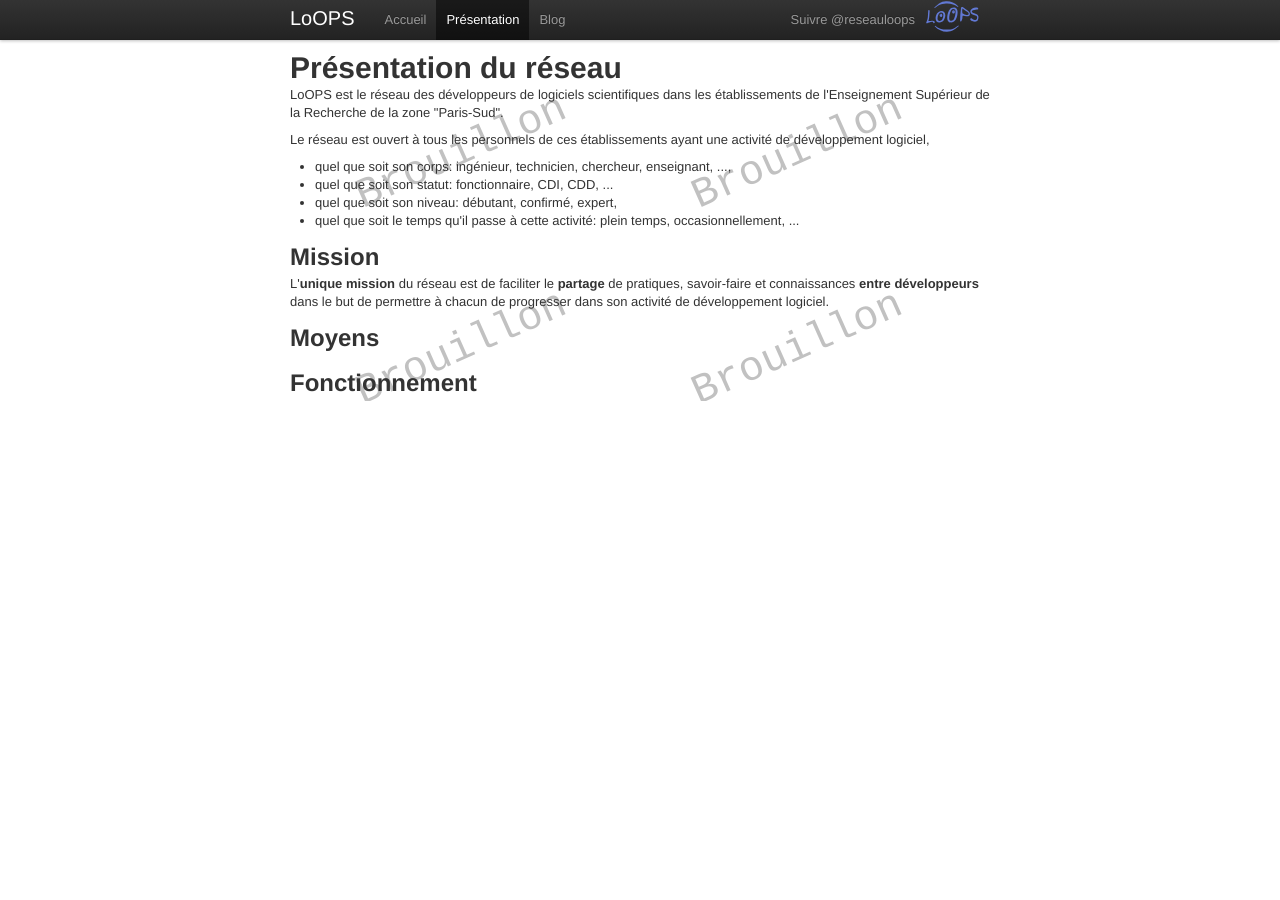
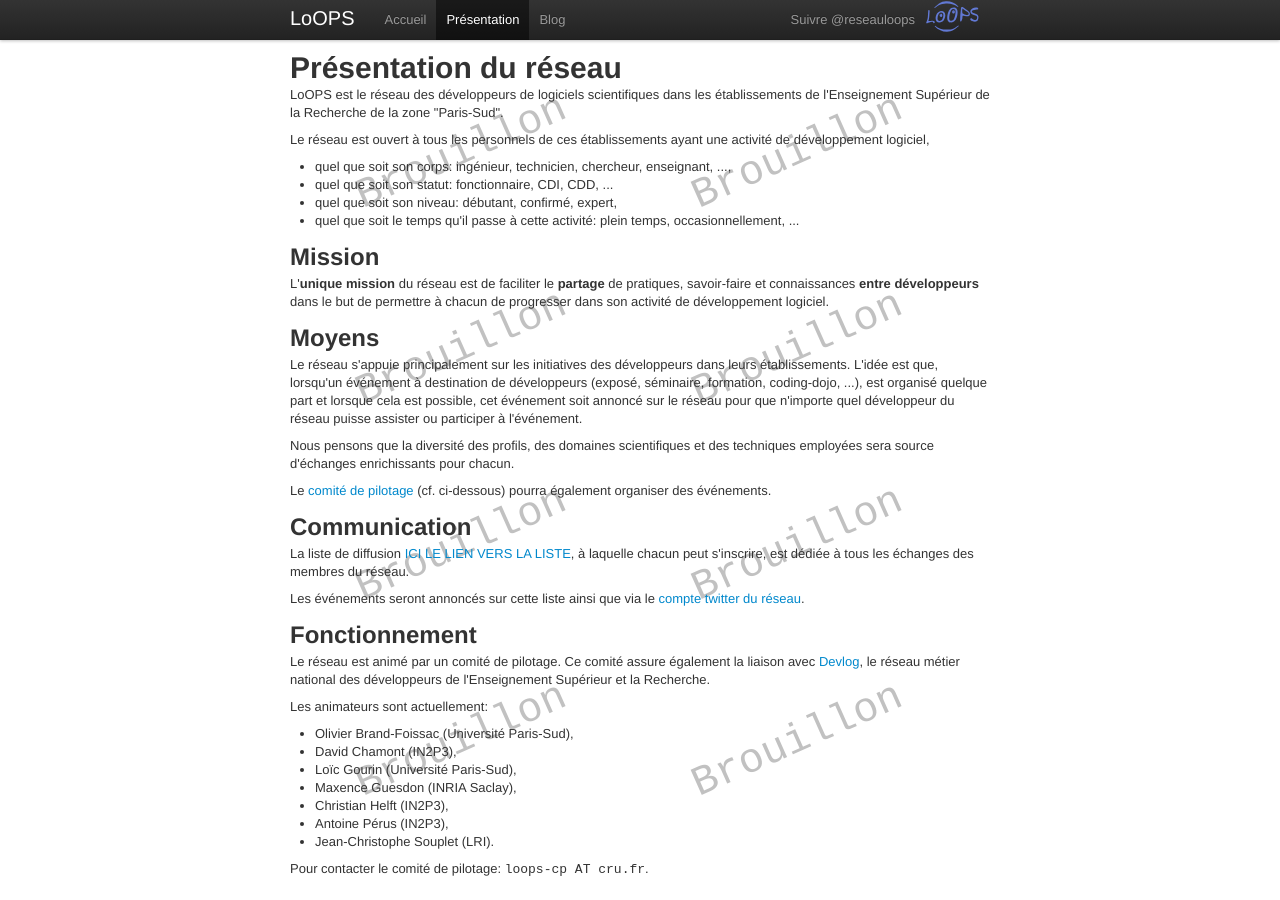
Before and after one commit to reseau-loops/reseau-loops.github.com, a Jekyll site: the page built from about.html, in a window 1280 px wide. Built offline with Jekyll 4.4.1, drawn with Linux system fonts in a browser that asks for light colours; Markdown is read by kramdown in place of the engine named in the settings; comment, search, counter and statistics services are not loaded.

Commit message:
redaction

```diff
--- a/about.html
+++ b/about.html
@@ -31,9 +31,52 @@
 
 <h2>Moyens</h2>
 <p>
-
+Le réseau s'appuie principalement sur les initiatives des développeurs
+dans leurs établissements.
+L'idée est que, lorsqu'un événement à destination de développeurs
+(exposé, séminaire, formation, coding-dojo, ...), est organisé
+quelque part et lorsque cela est possible, cet événement soit annoncé
+sur le réseau pour que n'importe quel développeur
+du réseau puisse assister ou participer à l'événement.
+</p>
+<p>
+Nous pensons que la diversité des profils, des domaines scientifiques
+et des techniques employées sera source d'échanges enrichissants
+pour chacun.
+</p>
+<p>
+Le <a href="#fonctionnement">comité de pilotage</a> (cf. ci-dessous)
+pourra également organiser des événements.
 </p>
 
-<h2>Fonctionnement</h2>
+<h2>Communication</h2>
 <p>
+La liste de diffusion <a href="">ICI LE LIEN VERS LA LISTE</a>, à laquelle chacun
+peut s'inscrire, est dédiée à tous les échanges des membres du réseau.
 </p>
+<p>
+Les événements seront annoncés sur cette liste ainsi que via le
+<a href="https://twitter.com/#!/reseauloops">compte twitter du réseau</a>.
+</p>
+
+<h2 id="fonctionnement">Fonctionnement</h2>
+<p>
+Le réseau est animé par un comité de pilotage. Ce comité assure également
+la liaison avec <a href="http://devlog.cnrs.fr">Devlog</a>, le réseau
+métier national des développeurs de l'Enseignement Supérieur et la Recherche.
+</p>
+<p>
+Les animateurs sont actuellement:
+</p>
+<ul>
+<li>Olivier Brand-Foissac (Université Paris-Sud),</li>
+<li>David Chamont (IN2P3),</li>
+<li>Loïc Gourin (Université Paris-Sud),</li>
+<li>Maxence Guesdon (INRIA Saclay),</li>
+<li>Christian Helft (IN2P3),</li>
+<li>Antoine Pérus (IN2P3),</li>
+<li>Jean-Christophe Souplet (LRI).</li>
+</ul>
+<p>
+Pour contacter le comité de pilotage: <tt>loops-cp AT cru.fr</tt>.
+</p>
```
